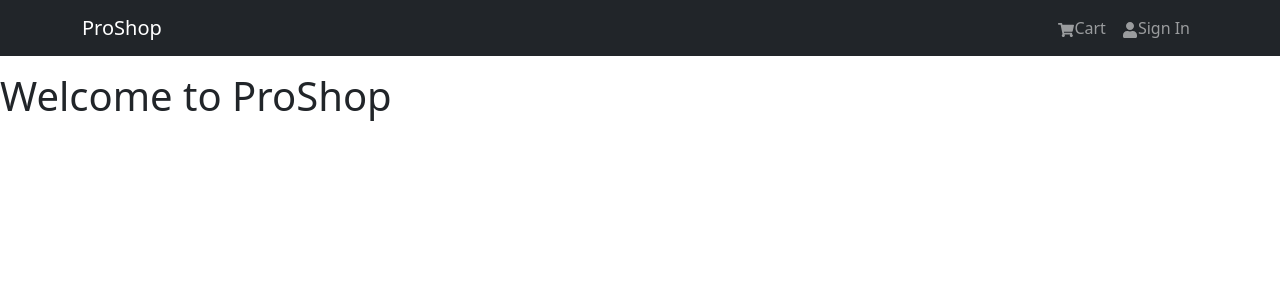
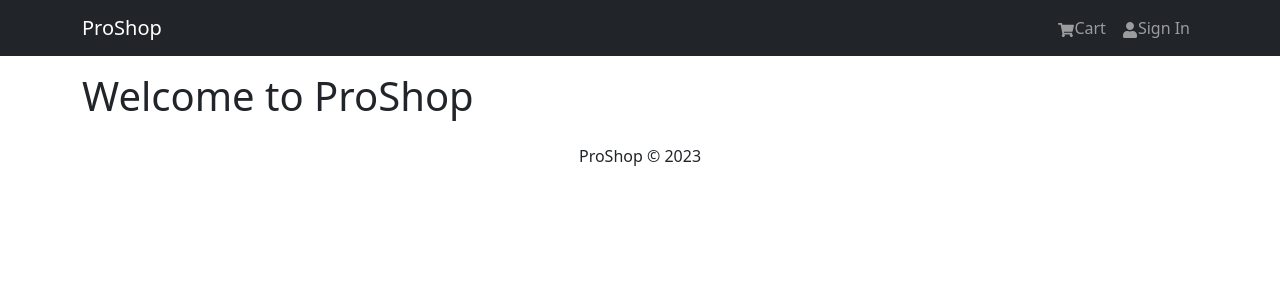
Before and after one commit to Alfredo3232/e-commerce, a React (Vite) app in the folder frontend/: page / in a window 1280 px wide. Shown: the top 300 px of the page. Built offline with nearby package versions, Linux system fonts and the light colour scheme.

Commit message:
Add Footer component

```diff
--- a/frontend/src/App.jsx
+++ b/frontend/src/App.jsx
@@ -1,14 +1,20 @@
 import { Container } from "react-bootstrap";
 import "./App.css";
 import Header from "./components/Header.jsx";
+import Footer from "./components/Footer.jsx";
 
 function App() {
     return (
         <>
             <Header />
+
             <main className="py-3">
-                <h1>Welcome to ProShop</h1>
+                <Container>
+                    <h1>Welcome to ProShop</h1>
+                </Container>
             </main>
+
+            <Footer />
         </>
     );
 }
--- /dev/null
+++ b/frontend/src/components/Footer.jsx
@@ -0,0 +1,21 @@
+import {
+ Container, Row, Col
+} from "react-bootstrap";
+
+const Footer = () => {
+    const currentYear = new Date().getFullYear();
+
+    return (
+        <footer>
+            <Container>
+                <Row>
+                    <Col className="text-center py3">
+                        <p>ProShop &copy; {currentYear}</p>
+                    </Col>
+                </Row>
+            </Container>
+        </footer>
+    );
+};
+
+export default Footer;
--- a/frontend/src/components/Header.jsx
+++ b/frontend/src/components/Header.jsx
@@ -7,7 +7,7 @@ import { FaShoppingCart, FaUser } from "react-icons/fa";
 
 const Header = () => (
     <header>
-        <Navbar bg="dark" variant="dark" expand="lg" collapseOnSelect>
+        <Navbar bg="dark" variant="dark" expand="md" collapseOnSelect>
             <Container>
                 <Navbar.Brand href="/">ProShop</Navbar.Brand>
                 <Navbar.Toggle aria-controls="basic-navbar-nav" />
```
